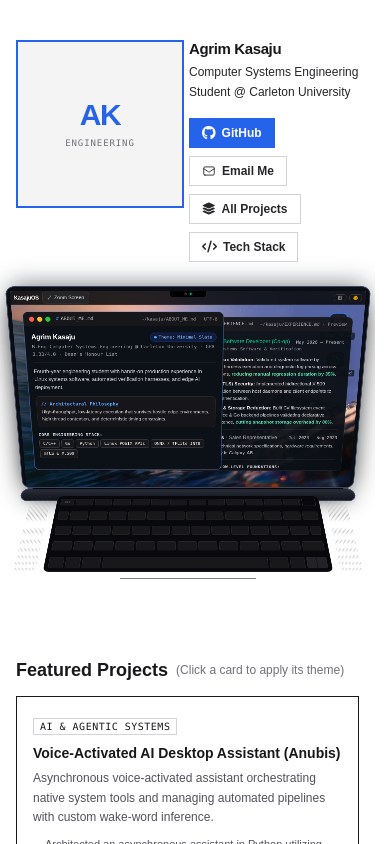
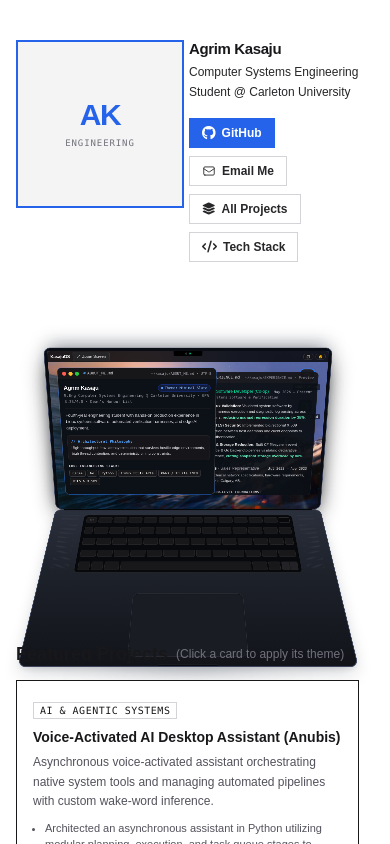
Before and after one commit to agrimkasaju/portfolio, a React (Vite) app: page / in a window 390 px wide. Shown: the top 844 px of the page. Built offline with nearby package versions, Linux system fonts and the light colour scheme; no server answers; a web font is replaced by a local one.

Commit message:
fix(mobile): restore correct perspective scale, unibody chassis height, and eliminate mobile clipping

```diff
--- a/src/MacbookShowcase.jsx
+++ b/src/MacbookShowcase.jsx
@@ -124,8 +124,8 @@ export const MacbookShowcase = ({
   // Responsive scale state for mobile fitting
   const containerRef = useRef(null)
   const [scale, setScale] = useState(1)
-  const DESIGN_WIDTH = 800
-  const DESIGN_HEIGHT = 760
+  const DESIGN_WIDTH = 920
+  const DESIGN_HEIGHT = 800
 
   useEffect(() => {
     if (!containerRef.current) return
@@ -134,7 +134,7 @@ export const MacbookShowcase = ({
       if (containerRef.current) {
         const width = containerRef.current.clientWidth
         setIsMobile(width < 640)
-        const nextScale = width > 0 && width < DESIGN_WIDTH ? Math.min(1, (width - (width < 640 ? 12 : 0)) / DESIGN_WIDTH) : 1
+        const nextScale = width > 0 && width < DESIGN_WIDTH ? width / DESIGN_WIDTH : 1
         setScale((prev) => (Math.abs(prev - nextScale) > 0.005 ? nextScale : prev))
       }
     }
@@ -314,24 +314,11 @@ export const MacbookShowcase = ({
         >
           {/* --- APPLE MACBOOK 3D HERO SHOWCASE (Unified Perspective Rig) --- */}
           <div
-            className="relative w-full select-none overflow-visible flex flex-col items-center justify-start transition-all duration-700"
+            className="relative w-full select-none overflow-visible flex items-center justify-center transition-all duration-700"
             style={{
               perspective: isDisplayZoomed ? 'none' : '1600px',
               perspectiveOrigin: '50% 25%',
-              height: isDisplayZoomed
-                ? isMobile
-                  ? 'auto'
-                  : '540px'
-                : scale < 1
-                ? `${Math.round(DESIGN_HEIGHT * scale)}px`
-                : `${DESIGN_HEIGHT}px`,
-              minHeight: isDisplayZoomed
-                ? isMobile
-                  ? '78vh'
-                  : '500px'
-                : scale < 1
-                ? `${Math.round(DESIGN_HEIGHT * scale)}px`
-                : `${DESIGN_HEIGHT}px`
+              minHeight: isDisplayZoomed && isMobile ? '78vh' : `${DESIGN_HEIGHT}px`
             }}
           >
             {/* Soft Ambient Workspace Glow behind Laptop */}
@@ -362,7 +349,8 @@ export const MacbookShowcase = ({
                   ? isMobile
                     ? '0px'
                     : '10px'
-                  : '440px',
+                  : '480px',
+                flexShrink: 0,
                 transition: 'transform 800ms cubic-bezier(0.16, 1, 0.3, 1), margin-top 800ms cubic-bezier(0.16, 1, 0.3, 1), width 500ms ease'
               }}
             >
@@ -578,7 +566,12 @@ export const MacbookShowcase = ({
                   }}
                 >
                   {/* Top Camera Bezel / Notch */}
-                  <div className="absolute top-2 left-1/2 -translate-x-1/2 w-20 h-3.5 bg-black rounded-b-md flex items-center justify-center gap-1.5 z-40 select-none pointer-events-none">
+                  <div
+                    className="absolute top-2 left-1/2 -translate-x-1/2 w-20 h-3.5 bg-black rounded-b-md flex items-center justify-center gap-1.5 z-40 select-none pointer-events-none"
+                    style={{
+                      display: isDisplayZoomed && isMobile ? 'none' : 'flex'
+                    }}
+                  >
                     <div className="w-1.5 h-1.5 rounded-full bg-zinc-800 border border-zinc-700" />
                     <div className="w-1 h-1 rounded-full bg-emerald-400/90 shadow-[0_0_4px_#34d399]" />
                   </div>
```
